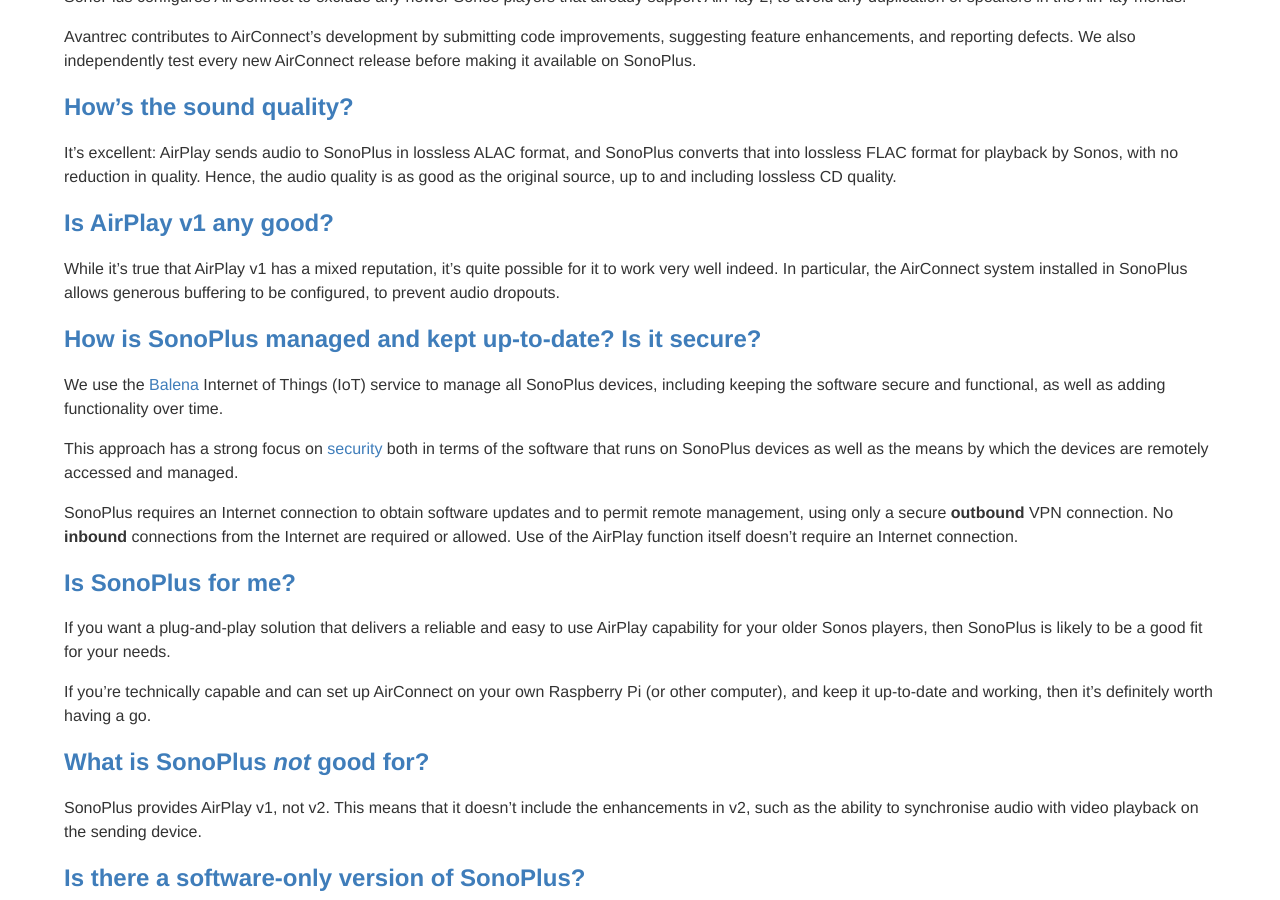
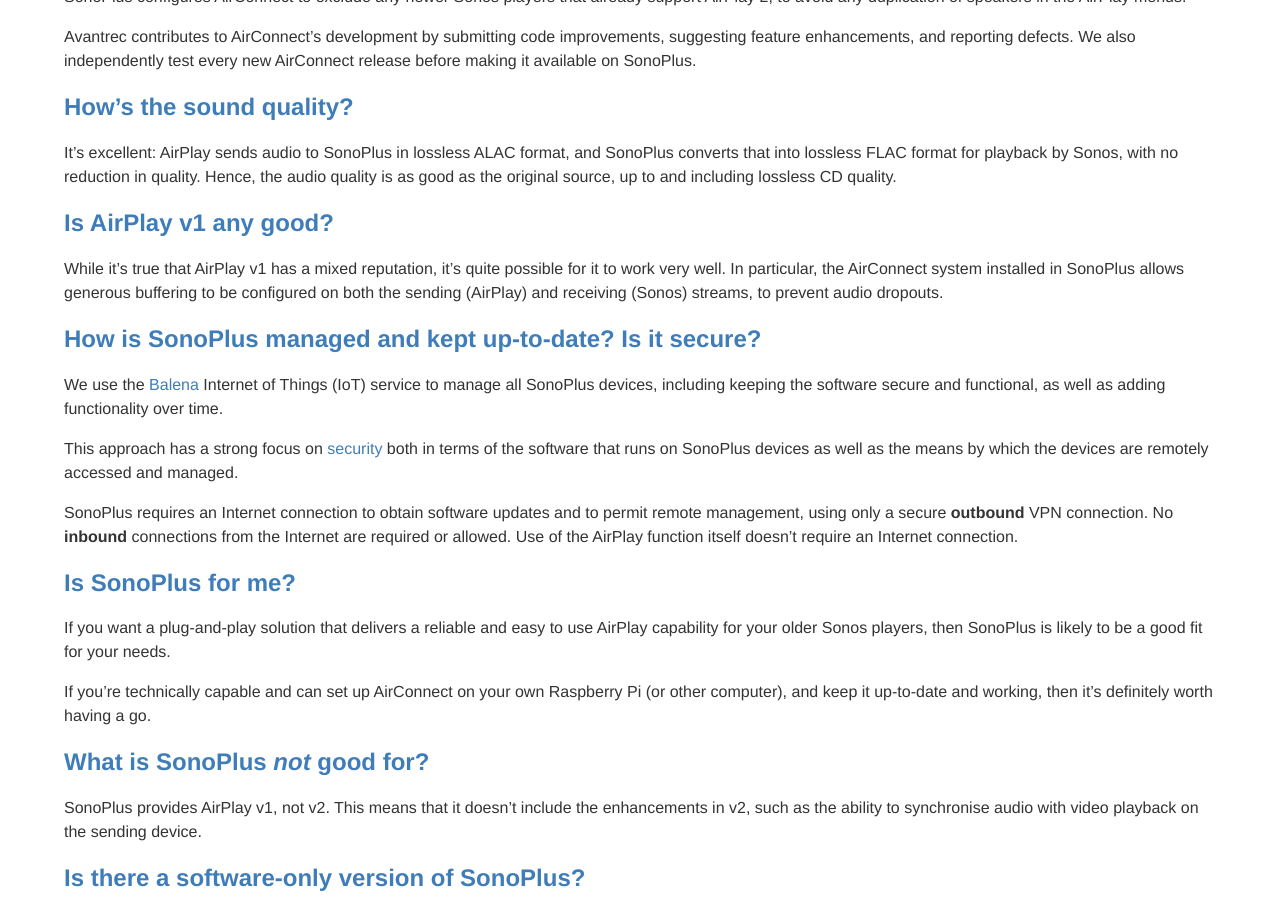
Before and after one commit to avantrec/avantrec.github.io, a Jekyll site: the page built from sonoplus-faq/index.md, in a window 1280 px wide and 900 px high, scrolled down 2219 px. Built offline with Jekyll 4.4.1, drawn with Linux system fonts in a browser that asks for light colours.

Commit message:
Tweak to FAQ

```diff
--- a/sonoplus-faq/index.md
+++ b/sonoplus-faq/index.md
@@ -49,7 +49,7 @@
 
 ## Is AirPlay v1 any good?
 
-While it's true that AirPlay v1 has a mixed reputation, it's quite possible for it to work very well indeed. In particular, the AirConnect system installed in SonoPlus allows generous buffering to be configured, to prevent audio dropouts.
+While it's true that AirPlay v1 has a mixed reputation, it's quite possible for it to work very well. In particular, the AirConnect system installed in SonoPlus allows generous buffering to be configured on both the sending (AirPlay) and receiving (Sonos) streams, to prevent audio dropouts.
 
 {: id="remote-management"}
 ## How is SonoPlus managed and kept up-to-date? Is it secure?
```
